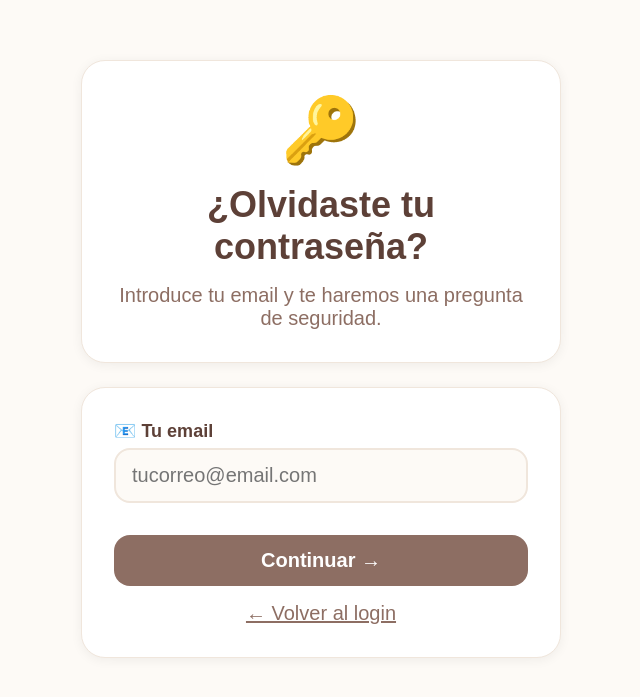
After one commit to larammartiin/memoria-app, a Flask app: page /olvide-contrasena in a window 1280 px wide. The commit adds this page. Shown: the top 697 px of the page, without its empty margins (319-959 px from the left). Run offline with Flask 3, Linux system fonts and the light colour scheme.

Commit message:
Añadir recuperación de contraseña por pregunta de seguridad

```diff
--- a/models/models.py
+++ b/models/models.py
@@ -14,6 +14,8 @@ class Usuario(UserMixin, db.Model):
     nombre = db.Column(db.String(100), nullable=False)
     rol = db.Column(db.String(20), default='familiar')
     creado_en = db.Column(db.DateTime, default=datetime.utcnow)
+    pregunta_seguridad = db.Column(db.String(200))
+    respuesta_seguridad = db.Column(db.String(200))
 
     perfiles = db.relationship('PerfilMayor', backref='familiar', lazy=True)
 
@@ -45,6 +47,7 @@ class PerfilMayor(db.Model):
     nombre_mascota = db.Column(db.String(100))
     tipo_mascota = db.Column(db.String(100))
     profesion = db.Column(db.String(200))
+    genero = db.Column(db.String(10))
     informacion_adicional = db.Column(db.Text)
     creado_en = db.Column(db.DateTime, default=datetime.utcnow)
     actualizado_en = db.Column(db.DateTime, default=datetime.utcnow, onupdate=datetime.utcnow)
--- a/routes/auth.py
+++ b/routes/auth.py
@@ -33,7 +33,9 @@ def registro():
         if usuario_existe:
             return render_template('registro.html', error='Este email ya está registrado')
 
-        nuevo_usuario = Usuario(email=email, nombre=nombre)
+        nuevo_usuario = Usuario(email=email, nombre=nombre,
+            pregunta_seguridad=request.form.get('pregunta_seguridad', ''),
+            respuesta_seguridad=request.form.get('respuesta_seguridad', '').strip().lower())
         nuevo_usuario.set_password(password)
 
         db.session.add(nuevo_usuario)
@@ -57,3 +59,56 @@ import os
 @auth.route('/sw.js')
 def service_worker():
     return send_from_directory(os.path.join(os.path.dirname(os.path.dirname(__file__))), 'sw.js', mimetype='application/javascript')
+
+@auth.route('/olvide-contrasena', methods=['GET', 'POST'])
+def olvide_contrasena():
+    if request.method == 'POST':
+        email = request.form.get('email', '').strip()
+        usuario = Usuario.query.filter_by(email=email).first()
+        if not usuario:
+            return render_template('olvide_contrasena.html', error='No existe ninguna cuenta con ese email.')
+        return redirect(url_for('auth.pregunta_seguridad', email=email))
+    return render_template('olvide_contrasena.html')
+
+
+@auth.route('/pregunta-seguridad', methods=['GET', 'POST'])
+def pregunta_seguridad():
+    email = request.args.get('email') or request.form.get('email')
+    usuario = Usuario.query.filter_by(email=email).first()
+    if not usuario:
+        return redirect(url_for('auth.login'))
+
+    if request.method == 'POST':
+        respuesta = request.form.get('respuesta', '').strip().lower()
+        if respuesta == usuario.respuesta_seguridad:
+            return redirect(url_for('auth.nueva_contrasena', email=email))
+        return render_template('pregunta_seguridad.html',
+            pregunta=usuario.pregunta_seguridad,
+            email=email,
+            error='Respuesta incorrecta. Inténtalo de nuevo.')
+
+    return render_template('pregunta_seguridad.html',
+        pregunta=usuario.pregunta_seguridad,
+        email=email)
+
+
+@auth.route('/nueva-contrasena', methods=['GET', 'POST'])
+def nueva_contrasena():
+    email = request.args.get('email') or request.form.get('email')
+    usuario = Usuario.query.filter_by(email=email).first()
+    if not usuario:
+        return redirect(url_for('auth.login'))
+
+    if request.method == 'POST':
+        from werkzeug.security import generate_password_hash
+        nueva = request.form.get('nueva_contrasena', '').strip()
+        confirmar = request.form.get('confirmar_contrasena', '').strip()
+        if nueva != confirmar:
+            return render_template('nueva_contrasena.html', email=email, error='Las contraseñas no coinciden.')
+        if len(nueva) < 6:
+            return render_template('nueva_contrasena.html', email=email, error='La contraseña debe tener al menos 6 caracteres.')
+        usuario.password_hash = generate_password_hash(nueva)
+        db.session.commit()
+        return redirect(url_for('auth.login', mensaje='Contraseña cambiada correctamente. Ya puedes iniciar sesión.'))
+
+    return render_template('nueva_contrasena.html', email=email)
--- a/templates/login.html
+++ b/templates/login.html
@@ -36,6 +36,11 @@
                 Entrar
             </button>
         </form>
+        <div class="text-center" style="margin-top: 12px;">
+            <a href="/olvide-contrasena" style="color: #8d6e63; font-size: 16px;">
+                ¿Olvidaste tu contraseña?
+            </a>
+        </div>
 
         <div class="text-center mt-24">
             <p style="color: #7F8C8D; font-size: 18px;">¿No tienes cuenta?</p>
--- /dev/null
+++ b/templates/olvide_contrasena.html
@@ -0,0 +1,33 @@
+{% extends "base.html" %}
+{% block content %}
+
+<div style="max-width: 480px; margin: 60px auto;">
+    <div class="card text-center">
+        <div style="font-size: 64px; margin-bottom: 16px;">🔑</div>
+        <h1>¿Olvidaste tu contraseña?</h1>
+        <p style="color: #8d6e63; margin-top: 8px;">
+            Introduce tu email y te haremos una pregunta de seguridad.
+        </p>
+    </div>
+
+    {% if error %}
+    <div class="card" style="background: #fff0f0; border: 2px solid #e07070;">
+        <p style="color: #e07070; text-align: center;">{{ error }}</p>
+    </div>
+    {% endif %}
+
+    <div class="card">
+        <form method="POST">
+            <label>📧 Tu email</label>
+            <input type="email" name="email" placeholder="tucorreo@email.com" required>
+            <button type="submit" class="btn btn-primary mt-16" style="width: 100%;">
+                Continuar →
+            </button>
+        </form>
+        <div class="text-center" style="margin-top: 16px;">
+            <a href="/login" style="color: #8d6e63;">← Volver al login</a>
+        </div>
+    </div>
+</div>
+
+{% endblock %}
```
Also changed, not shown: templates/nueva_contrasena.html (added, +33 -0 lines), templates/pregunta_seguridad.html (added, +34 -0 lines), templates/registro.html (+18 -0 lines).
